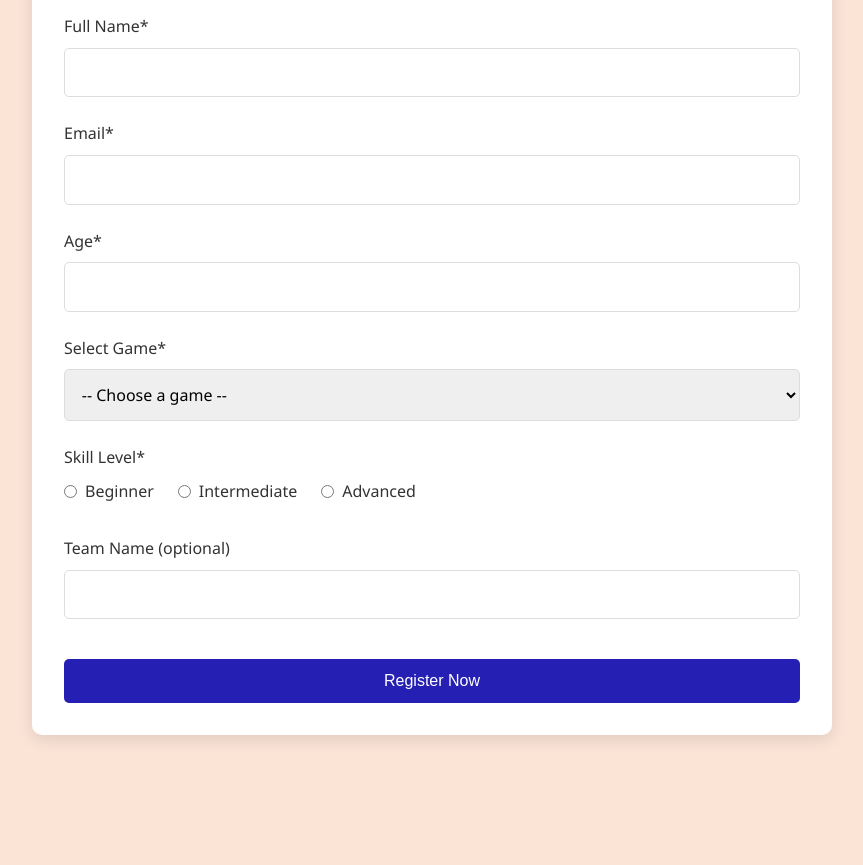
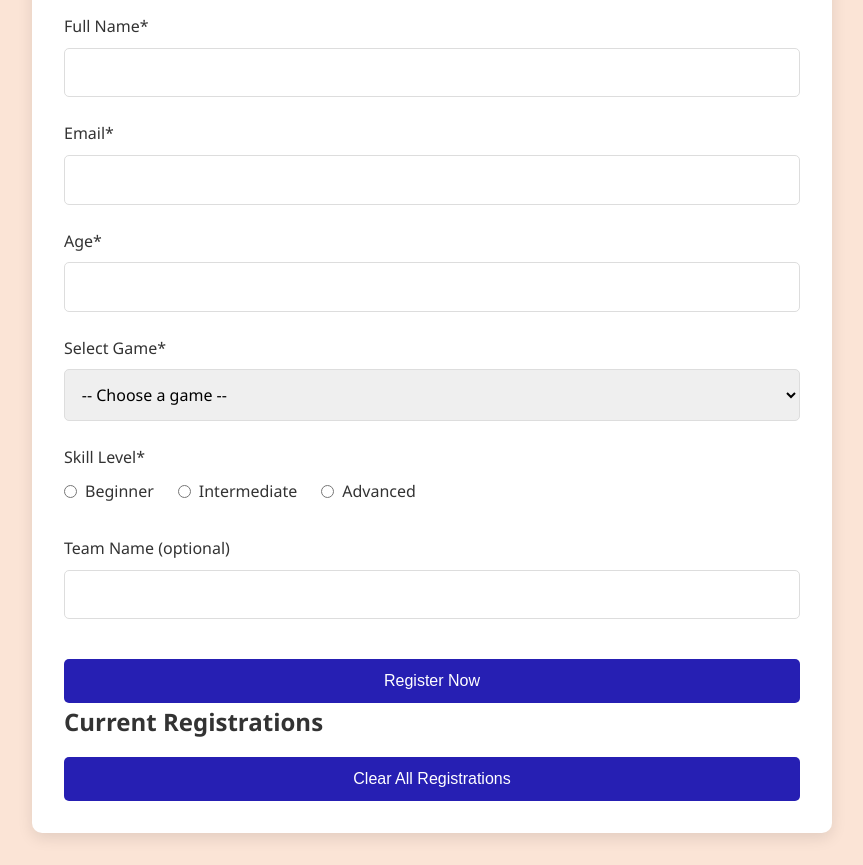
Before and after one commit to HarshP295/web2, a plain HTML site: page index.html in a window 1280 px wide. Shown: the part 133-998 px from the top of the page, without its empty margins (208-1071 px from the left). Before the commit the page ends 900 px from the top, so only its background shows below. Drawn offline with Linux system fonts and the light colour scheme.

Commit message:
Update index.html

```diff
--- a/index.html
+++ b/index.html
@@ -71,6 +71,12 @@
             <p>Thank you for registering for our game event.</p>
             <button id="resetForm" class="btn">Register Another Player</button>
         </div>
+
+        <div id="registrationsDisplay" class="registrations-display">
+            <h2>Current Registrations</h2>
+            <div id="registrationsList"></div>
+            <button id="clearRegistrations" class="btn btn-secondary">Clear All Registrations</button>
+        </div>
     </div>
 
     <script src="script.js"></script>
```
